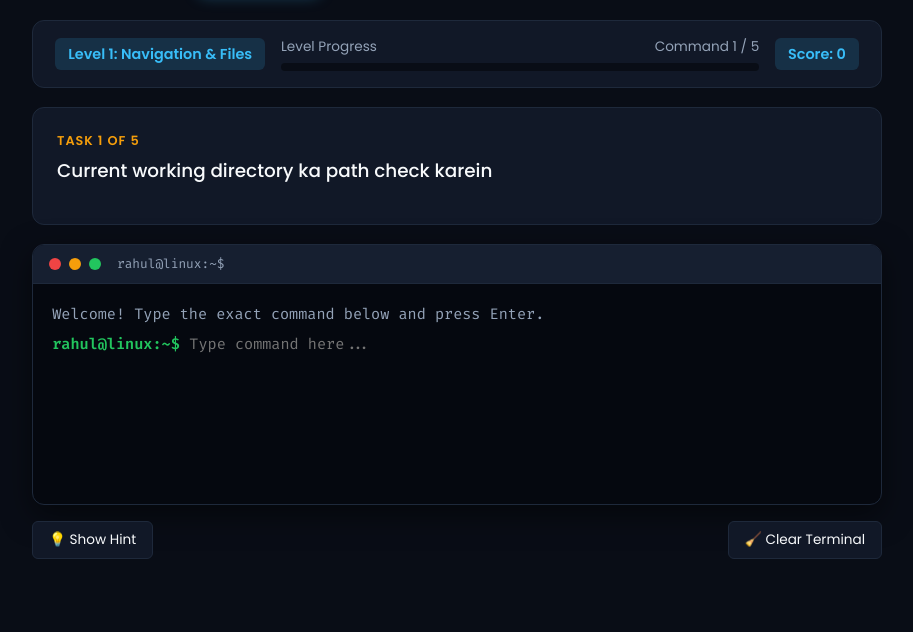
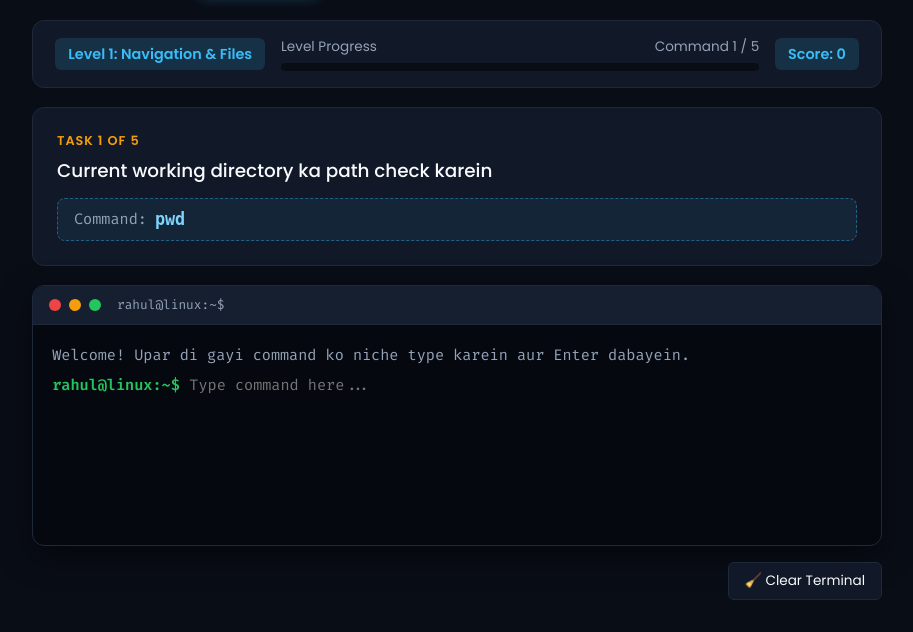
Before and after one commit to rahulsaronia4-cloud/Cloud-CLI-Trainer, a Flask app: page / in a window 1280 px wide. Shown: the part 183-815 px from the top of the page, without its empty margins (183-1096 px from the left). Before the commit the page ends 742 px from the top, so only its background shows below. Run offline with Flask 3, Linux system fonts and the light colour scheme.

Commit message:
Refactor index.html for improved UI elements
Updated styles for task description and command display. Made command display visible and adjusted button alignment.

```diff
--- a/Cloud-CLI-Trainer/templates/index.html
+++ b/Cloud-CLI-Trainer/templates/index.html
@@ -161,19 +161,28 @@
     .task-desc {
       font-size: 1.15rem;
       font-weight: 500;
-      margin-bottom: 1rem;
+      margin-bottom: 0.9rem;
     }
 
-    .hint-box {
-      display: none;
-      background: rgba(245, 158, 11, 0.1);
-      border-left: 3px solid var(--warning);
+    /* Visible Command Box */
+    .cmd-display {
+      background: rgba(56, 189, 248, 0.08);
+      border: 1px dashed rgba(56, 189, 248, 0.4);
       padding: 0.65rem 1rem;
-      border-radius: 4px;
-      font-size: 0.9rem;
-      color: #fcd34d;
-      margin-top: 0.8rem;
+      border-radius: 8px;
       font-family: 'Fira Code', monospace;
+      font-size: 0.95rem;
+      color: var(--text-muted);
+      display: flex;
+      align-items: center;
+      gap: 0.5rem;
+      flex-wrap: wrap;
+    }
+
+    .cmd-display code {
+      color: #7dd3fc;
+      font-weight: 600;
+      font-size: 1.05rem;
     }
 
     /* Terminal Window */
@@ -254,7 +263,7 @@
 
     .actions {
       display: flex;
-      justify-content: space-between;
+      justify-content: flex-end;
       margin-top: 1rem;
       gap: 0.8rem;
     }
@@ -285,10 +294,10 @@
 
     <!-- Track Selector -->
     <div class="tracks">
-      <button class="track-btn active" onclick="switchTrack('linux')">🐧 Linux CLI</button>
-      <button class="track-btn" onclick="switchTrack('docker')">🐳 Docker CLI</button>
-      <button class="track-btn" onclick="switchTrack('git')">🌿 Git CLI</button>
-      <button class="track-btn" onclick="switchTrack('aws')">☁️ AWS CLI</button>
+      <button class="track-btn active" onclick="switchTrack('linux', this)">🐧 Linux CLI</button>
+      <button class="track-btn" onclick="switchTrack('docker', this)">🐳 Docker CLI</button>
+      <button class="track-btn" onclick="switchTrack('git', this)">🌿 Git CLI</button>
+      <button class="track-btn" onclick="switchTrack('aws', this)">☁️ AWS CLI</button>
     </div>
 
     <!-- Stats & Level Progress -->
@@ -306,11 +315,14 @@
       <span class="badge" id="score-badge">Score: 0</span>
     </div>
 
-    <!-- Current Task Card -->
+    <!-- Current Task Card with Visible Command -->
     <div class="challenge-card">
       <div class="task-number" id="task-num">TASK 1 OF 5</div>
       <div class="task-desc" id="task-desc">Loading task...</div>
-      <div class="hint-box" id="hint-box"></div>
+      <div class="cmd-display">
+        <span>Command:</span>
+        <code id="cmd-ref">pwd</code>
+      </div>
     </div>
 
     <!-- Interactive Terminal -->
@@ -319,10 +331,10 @@
         <span class="dot red"></span>
         <span class="dot yellow"></span>
         <span class="dot green"></span>
-        <span class="terminal-title" id="term-title">rahul@cloud-lab:~/linux$</span>
+        <span class="terminal-title" id="term-title">rahul@linux:~$</span>
       </div>
       <div class="terminal-body" id="terminal-output">
-        <div class="log-line log-info">Welcome! Type the exact command below and press Enter.</div>
+        <div class="log-line log-info">Welcome! Upar di gayi command ko niche type karein aur Enter dabayein.</div>
         <div class="input-row">
           <span class="prompt" id="prompt-label">rahul@linux:~$</span>
           <input type="text" id="cmd-input" autocomplete="off" autofocus placeholder="Type command here..." />
@@ -332,13 +344,11 @@
 
     <!-- Bottom Controls -->
     <div class="actions">
-      <button class="btn-sm" onclick="toggleHint()">💡 Show Hint</button>
       <button class="btn-sm" onclick="clearTerminal()">🧹 Clear Terminal</button>
     </div>
   </div>
 
   <script>
-    // Har topic ke har level mein exactly 5 commands hain
     const curriculum = {
       linux: {
         prompt: "rahul@linux:~$",
@@ -346,21 +356,21 @@
           {
             title: "Level 1: Navigation & Files",
             commands: [
-              { desc: "Current working directory ka path check karein", ans: ["pwd"], hint: "Print Working Directory -> pwd", out: "/home/rahul/projects" },
-              { desc: "Directory ke andar sabhi files aur folders list karein", ans: ["ls", "ls -la", "ls -l"], hint: "List files -> ls", out: "index.html  app.py  logs/  config.env" },
-              { desc: "'cloud-lab' naam ka naya folder banayein", ans: ["mkdir cloud-lab"], hint: "Make directory -> mkdir cloud-lab", out: "Directory 'cloud-lab' created." },
-              { desc: "'cloud-lab' directory ke andar move karein", ans: ["cd cloud-lab"], hint: "Change directory -> cd cloud-lab", out: "Moved to /home/rahul/projects/cloud-lab" },
-              { desc: "'server.log' naam ki ek empty file banayein", ans: ["touch server.log"], hint: "Create empty file -> touch server.log", out: "File 'server.log' created." }
+              { desc: "Current working directory ka path check karein", showCmd: "pwd", ans: ["pwd"], out: "/home/rahul/projects" },
+              { desc: "Directory ke andar sabhi hidden aur normal files list karein", showCmd: "ls -la", ans: ["ls", "ls -la", "ls -l"], out: "drwxr-xr-x 4 rahul rahul 4096 index.html app.py" },
+              { desc: "'cloud-lab' naam ka naya folder banayein", showCmd: "mkdir cloud-lab", ans: ["mkdir cloud-lab"], out: "Directory 'cloud-lab' created." },
+              { desc: "'cloud-lab' directory ke andar move karein", showCmd: "cd cloud-lab", ans: ["cd cloud-lab"], out: "Moved to /home/rahul/projects/cloud-lab" },
+              { desc: "'server.log' naam ki ek empty file banayein", showCmd: "touch server.log", ans: ["touch server.log"], out: "File 'server.log' created." }
             ]
           },
           {
             title: "Level 2: Permissions & System",
             commands: [
-              { desc: "'deploy.sh' script ko executable permission (+x) dein", ans: ["chmod +x deploy.sh"], hint: "Change mode -> chmod +x deploy.sh", out: "Permissions updated for deploy.sh" },
-              { desc: "'app.log' file ke andar 'ERROR' word search karein", ans: ["grep ERROR app.log", "grep \"ERROR\" app.log"], hint: "Search pattern -> grep ERROR app.log", out: "[2026-11-23] ERROR: Connection timeout" },
-              { desc: "System mein chal rahi running processes check karein", ans: ["ps aux", "top", "ps"], hint: "Process status -> ps aux", out: "PID   USER     COMMAND\n1042  rahul    python3 app.py" },
-              { desc: "Disk space usage human-readable format mein dekhein", ans: ["df -h"], hint: "Disk free -> df -h", out: "Filesystem      Size  Used Avail Use%\n/dev/sda1        50G   18G   32G  36%" },
-              { desc: "Currently logged-in username print karein", ans: ["whoami"], hint: "Who am I -> whoami", out: "rahul" }
+              { desc: "'deploy.sh' script ko executable permission (+x) dein", showCmd: "chmod +x deploy.sh", ans: ["chmod +x deploy.sh"], out: "Permissions updated for deploy.sh" },
+              { desc: "'app.log' file ke andar 'ERROR' word search karein", showCmd: "grep ERROR app.log", ans: ["grep ERROR app.log", "grep \"ERROR\" app.log"], out: "[2026-11-23] ERROR: Connection timeout" },
+              { desc: "System mein chal rahi running processes check karein", showCmd: "ps aux", ans: ["ps aux", "top", "ps"], out: "PID   USER     COMMAND\n1042  rahul    python3 app.py" },
+              { desc: "Disk space usage human-readable format mein dekhein", showCmd: "df -h", ans: ["df -h"], out: "Filesystem      Size  Used Avail Use%\n/dev/sda1        50G   18G   32G  36%" },
+              { desc: "Currently logged-in username print karein", showCmd: "whoami", ans: ["whoami"], out: "rahul" }
             ]
           }
         ]
@@ -371,21 +381,21 @@
           {
             title: "Level 1: Containers & Images",
             commands: [
-              { desc: "System par installed Docker version check karein", ans: ["docker --version", "docker -v"], hint: "docker --version", out: "Docker version 27.3.1, build ce12230" },
-              { desc: "Docker Hub se 'nginx' image download (pull) karein", ans: ["docker pull nginx"], hint: "docker pull nginx", out: "Using default tag: latest\nStatus: Downloaded newer image for nginx:latest" },
-              { desc: "Local system mein maujood sabhi Docker images list karein", ans: ["docker images", "docker image ls"], hint: "docker images", out: "REPOSITORY   TAG       IMAGE ID       SIZE\nnginx        latest    a8758716bb6a   187MB" },
-              { desc: "'nginx' container ko detached mode (-d) mein port 8080:80 par run karein", ans: ["docker run -d -p 8080:80 nginx", "docker run -p 8080:80 -d nginx"], hint: "docker run -d -p 8080:80 nginx", out: "8f92c1b4d7e0a123456789abcdef" },
-              { desc: "Abhi chal rahe sabhi active containers check karein", ans: ["docker ps"], hint: "docker ps", out: "CONTAINER ID   IMAGE   STATUS         PORTS\n8f92c1b4d7e0   nginx   Up 5 seconds   0.0.0.0:8080->80/tcp" }
+              { desc: "System par installed Docker version check karein", showCmd: "docker --version", ans: ["docker --version", "docker -v"], out: "Docker version 27.3.1, build ce12230" },
+              { desc: "Docker Hub se 'nginx' image download (pull) karein", showCmd: "docker pull nginx", ans: ["docker pull nginx"], out: "Using default tag: latest\nStatus: Downloaded newer image for nginx:latest" },
+              { desc: "Local system mein maujood sabhi Docker images list karein", showCmd: "docker images", ans: ["docker images", "docker image ls"], out: "REPOSITORY   TAG       IMAGE ID       SIZE\nnginx        latest    a8758716bb6a   187MB" },
+              { desc: "'nginx' container ko detached mode (-d) mein port 8080:80 par run karein", showCmd: "docker run -d -p 8080:80 nginx", ans: ["docker run -d -p 8080:80 nginx", "docker run -p 8080:80 -d nginx"], out: "8f92c1b4d7e0a123456789abcdef" },
+              { desc: "Abhi chal rahe sabhi active containers check karein", showCmd: "docker ps", ans: ["docker ps"], out: "CONTAINER ID   IMAGE   STATUS         PORTS\n9f8e7d6c5b4a   nginx   Up 5 seconds   0.0.0.0:8080->80/tcp" }
             ]
           },
           {
             title: "Level 2: Management & Cleanup",
             commands: [
-              { desc: "Stopped containers ko bhi include karke sabhi containers dekhein", ans: ["docker ps -a"], hint: "docker ps -a", out: "Showing all running and exited containers..." },
-              { desc: "Current directory ke Dockerfile se 'my-app' image build karein", ans: ["docker build -t my-app ."], hint: "docker build -t my-app .", out: "Successfully built 4e5f6a7b8c9d\nSuccessfully tagged my-app:latest" },
-              { desc: "'web-server' container ke logs check karein", ans: ["docker logs web-server"], hint: "docker logs web-server", out: "Server listening on port 80..." },
-              { desc: "'web-server' container ko stop karein", ans: ["docker stop web-server"], hint: "docker stop web-server", out: "web-server" },
-              { desc: "Stopped 'web-server' container ko remove (delete) karein", ans: ["docker rm web-server"], hint: "docker rm web-server", out: "web-server" }
+              { desc: "Stopped containers ko bhi include karke sabhi containers dekhein", showCmd: "docker ps -a", ans: ["docker ps -a"], out: "Showing all running and exited containers..." },
+              { desc: "Current directory ke Dockerfile se 'my-app' image build karein", showCmd: "docker build -t my-app .", ans: ["docker build -t my-app ."], out: "Successfully built 4e5f6a7b8c9d\nSuccessfully tagged my-app:latest" },
+              { desc: "'web-server' container ke logs check karein", showCmd: "docker logs web-server", ans: ["docker logs web-server"], out: "Server listening on port 80..." },
+              { desc: "'web-server' container ko stop karein", showCmd: "docker stop web-server", ans: ["docker stop web-server"], out: "web-server" },
+              { desc: "Stopped 'web-server' container ko remove (delete) karein", showCmd: "docker rm web-server", ans: ["docker rm web-server"], out: "web-server" }
             ]
           }
         ]
@@ -396,11 +406,11 @@
           {
             title: "Level 1: Core Workflow",
             commands: [
-              { desc: "Current folder mein nayi Git repository initialize karein", ans: ["git init"], hint: "git init", out: "Initialized empty Git repository in /home/rahul/app/.git/" },
-              { desc: "Modified aur untracked files ka status check karein", ans: ["git status"], hint: "git status", out: "On branch main\nUntracked files: index.html" },
-              { desc: "Sabhi files ko staging area mein add karein", ans: ["git add .", "git add -A"], hint: "git add .", out: "All changes staged for commit." },
-              { desc: "'Initial commit' message ke saath changes commit karein", ans: ["git commit -m \"Initial commit\"", "git commit -m 'Initial commit'"], hint: "git commit -m \"Initial commit\"", out: "[main 7a8b9c1] Initial commit\n 1 file changed, 45 insertions(+)" },
-              { desc: "Local commits ko remote 'origin main' branch par push karein", ans: ["git push origin main", "git push -u origin main"], hint: "git push origin main", out: "To https://github.com/rahulsaronia4-cloud/app.git\n * [new branch] main -> main" }
+              { desc: "Current folder mein nayi Git repository initialize karein", showCmd: "git init", ans: ["git init"], out: "Initialized empty Git repository in /home/rahul/app/.git/" },
+              { desc: "Modified aur untracked files ka status check karein", showCmd: "git status", ans: ["git status"], out: "On branch main\nUntracked files: index.html" },
+              { desc: "Sabhi files ko staging area mein add karein", showCmd: "git add .", ans: ["git add .", "git add -A"], out: "All files staged for commit." },
+              { desc: "'Initial commit' message ke saath changes commit karein", showCmd: "git commit -m \"Initial commit\"", ans: ["git commit -m \"Initial commit\"", "git commit -m 'Initial commit'"], out: "[main 7a8b9c1] Initial commit\n 1 file changed, 45 insertions(+)" },
+              { desc: "Local commits ko remote 'origin main' branch par push karein", showCmd: "git push origin main", ans: ["git push origin main", "git push -u origin main"], out: "To https://github.com/rahulsaronia4-cloud/app.git\n * [new branch] main -> main" }
             ]
           }
         ]
@@ -411,11 +421,11 @@
           {
             title: "Level 1: S3 & IAM Basics",
             commands: [
-              { desc: "Current AWS IAM user identity aur account details verify karein", ans: ["aws sts get-caller-identity"], hint: "aws sts get-caller-identity", out: "{\n  \"UserId\": \"AIDAEXAMPLE\",\n  \"Account\": \"123456789012\",\n  \"Arn\": \"arn:aws:iam::123456789012:user/rahul\"\n}" },
-              { desc: "Apne account ke sabhi S3 buckets list karein", ans: ["aws s3 ls"], hint: "aws s3 ls", out: "2026-11-20 10:15:00 rahul-cloud-assets-2026" },
-              { desc: "'s3://rahul-demo-bucket' naam ka naya S3 bucket banayein", ans: ["aws s3 mb s3://rahul-demo-bucket"], hint: "Make bucket -> aws s3 mb s3://rahul-demo-bucket", out: "make_bucket: rahul-demo-bucket" },
-              { desc: "Local 'index.html' file ko 's3://rahul-demo-bucket/' par upload karein", ans: ["aws s3 cp index.html s3://rahul-demo-bucket/"], hint: "Copy file -> aws s3 cp index.html s3://rahul-demo-bucket/", out: "upload: ./index.html to s3://rahul-demo-bucket/index.html" },
-              { desc: "Sabhi running EC2 instances ki list describe karein", ans: ["aws ec2 describe-instances"], hint: "aws ec2 describe-instances", out: "{\n  \"Reservations\": []\n}" }
+              { desc: "Current AWS IAM user identity aur account details verify karein", showCmd: "aws sts get-caller-identity", ans: ["aws sts get-caller-identity"], out: "{\n  \"UserId\": \"AIDAEXAMPLE\",\n  \"Account\": \"123456789012\",\n  \"Arn\": \"arn:aws:iam::123456789012:user/rahul\"\n}" },
+              { desc: "Apne account ke sabhi S3 buckets list karein", showCmd: "aws s3 ls", ans: ["aws s3 ls"], out: "2026-11-20 10:15:00 rahul-cloud-assets-2026" },
+              { desc: "'s3://rahul-demo-bucket' naam ka naya S3 bucket banayein", showCmd: "aws s3 mb s3://rahul-demo-bucket", ans: ["aws s3 mb s3://rahul-demo-bucket"], out: "make_bucket: rahul-demo-bucket" },
+              { desc: "Local 'index.html' file ko 's3://rahul-demo-bucket/' par upload karein", showCmd: "aws s3 cp index.html s3://rahul-demo-bucket/", ans: ["aws s3 cp index.html s3://rahul-demo-bucket/"], out: "upload: ./index.html to s3://rahul-demo-bucket/index.html" },
+              { desc: "Sabhi running EC2 instances ki list describe karein", showCmd: "aws ec2 describe-instances", ans: ["aws ec2 describe-instances"], out: "{\n  \"Reservations\": []\n}" }
             ]
           }
         ]
@@ -430,13 +440,13 @@
     const inputEl = document.getElementById("cmd-input");
     const outputEl = document.getElementById("terminal-output");
 
-    function switchTrack(track) {
+    function switchTrack(track, btn) {
       currentTrack = track;
       levelIdx = 0;
       cmdIdx = 0;
 
-      document.querySelectorAll(".track-btn").forEach(btn => btn.classList.remove("active"));
-      event.target.classList.add("active");
+      document.querySelectorAll(".track-btn").forEach(b => b.classList.remove("active"));
+      btn.classList.add("active");
 
       clearTerminal();
       appendLog(`Switched to ${track.toUpperCase()} track. Complete 5 commands to clear Level 1!`, "log-info");
@@ -455,8 +465,7 @@
 
       document.getElementById("task-num").textContent = `TASK ${cmdIdx + 1} OF ${levelData.commands.length}`;
       document.getElementById("task-desc").textContent = currentCmd.desc;
-      document.getElementById("hint-box").textContent = `Hint: ${currentCmd.hint}`;
-      document.getElementById("hint-box").style.display = "none";
+      document.getElementById("cmd-ref").textContent = currentCmd.showCmd;
 
       document.getElementById("term-title").textContent = trackData.prompt;
       document.getElementById("prompt-label").textContent = trackData.prompt;
@@ -469,11 +478,6 @@
       const inputRow = document.querySelector(".input-row");
       outputEl.insertBefore(div, inputRow);
       outputEl.scrollTop = outputEl.scrollHeight;
-    }
-
-    function toggleHint() {
-      const hintBox = document.getElementById("hint-box");
-      hintBox.style.display = hintBox.style.display === "block" ? "none" : "block";
     }
 
     function clearTerminal() {
@@ -500,7 +504,6 @@
           appendLog(currentCmd.out, "log-success");
           cmdIdx++;
 
-          // Check if 5 commands of current level are completed
           if (cmdIdx >= levelData.commands.length) {
             document.getElementById("progress-fill").style.width = "100%";
             appendLog(`🎉 ${levelData.title} Complete! (+50 Bonus Points)`, "log-success");
@@ -511,19 +514,18 @@
               cmdIdx = 0;
               appendLog(`🔓 Unlocked: ${trackData.levels[levelIdx].title}`, "log-info");
             } else {
-              appendLog(`🏆 All available levels in ${currentTrack.toUpperCase()} completed! Restarting Level 1 for practice.`, "log-info");
+              appendLog(`🏆 All available levels in ${currentTrack.toUpperCase()} completed! Restarting Level 1.`, "log-info");
               levelIdx = 0;
               cmdIdx = 0;
             }
           }
           updateUI();
         } else {
-          appendLog(`bash: command mismatch or incorrect syntax. Try again or click 'Show Hint'.`, "log-error");
+          appendLog(`bash: incorrect command. Upar 'Command:' box mein likhi command exact type karein.`, "log-error");
         }
       }
     });
 
-    // Initialize first view
     updateUI();
   </script>
 
```
